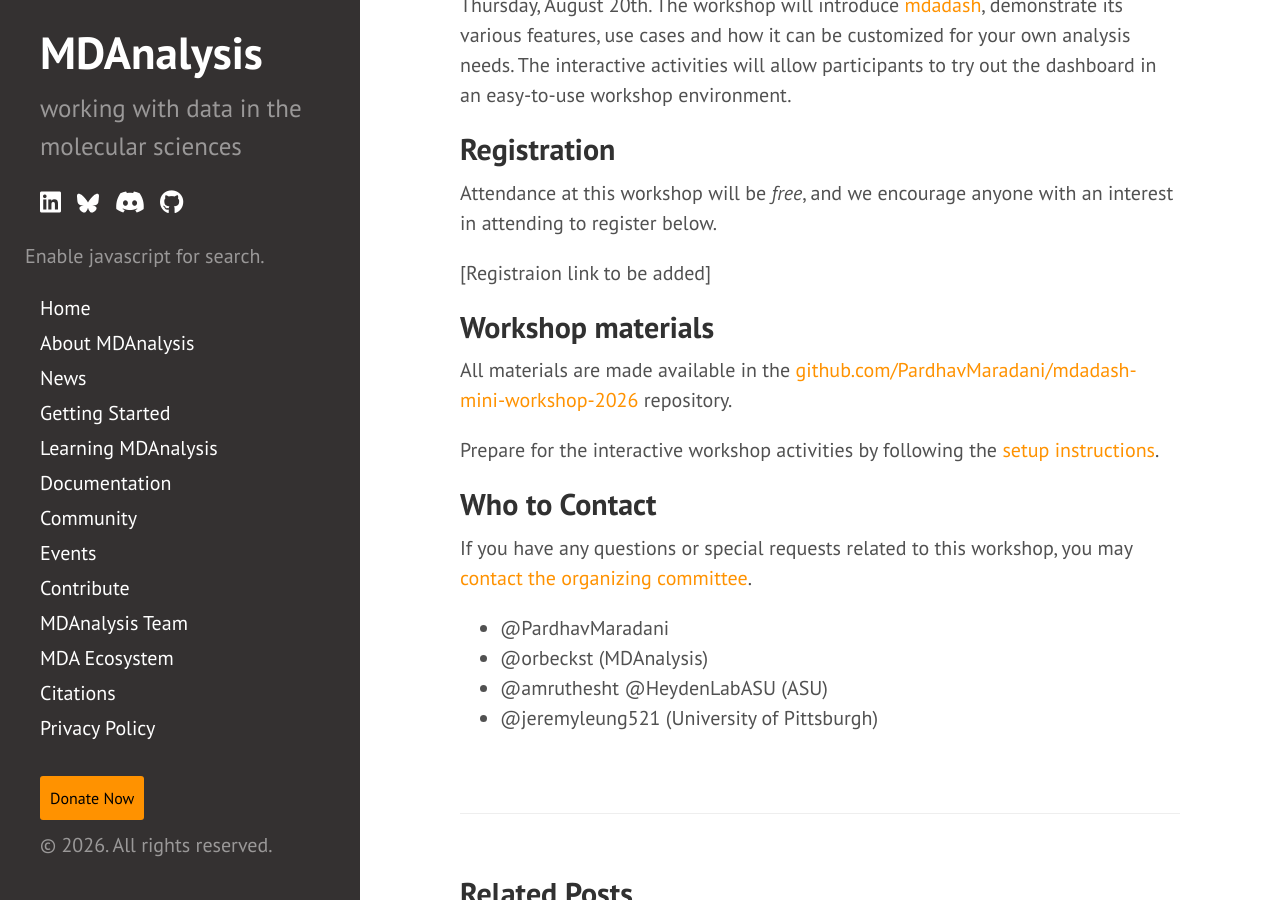
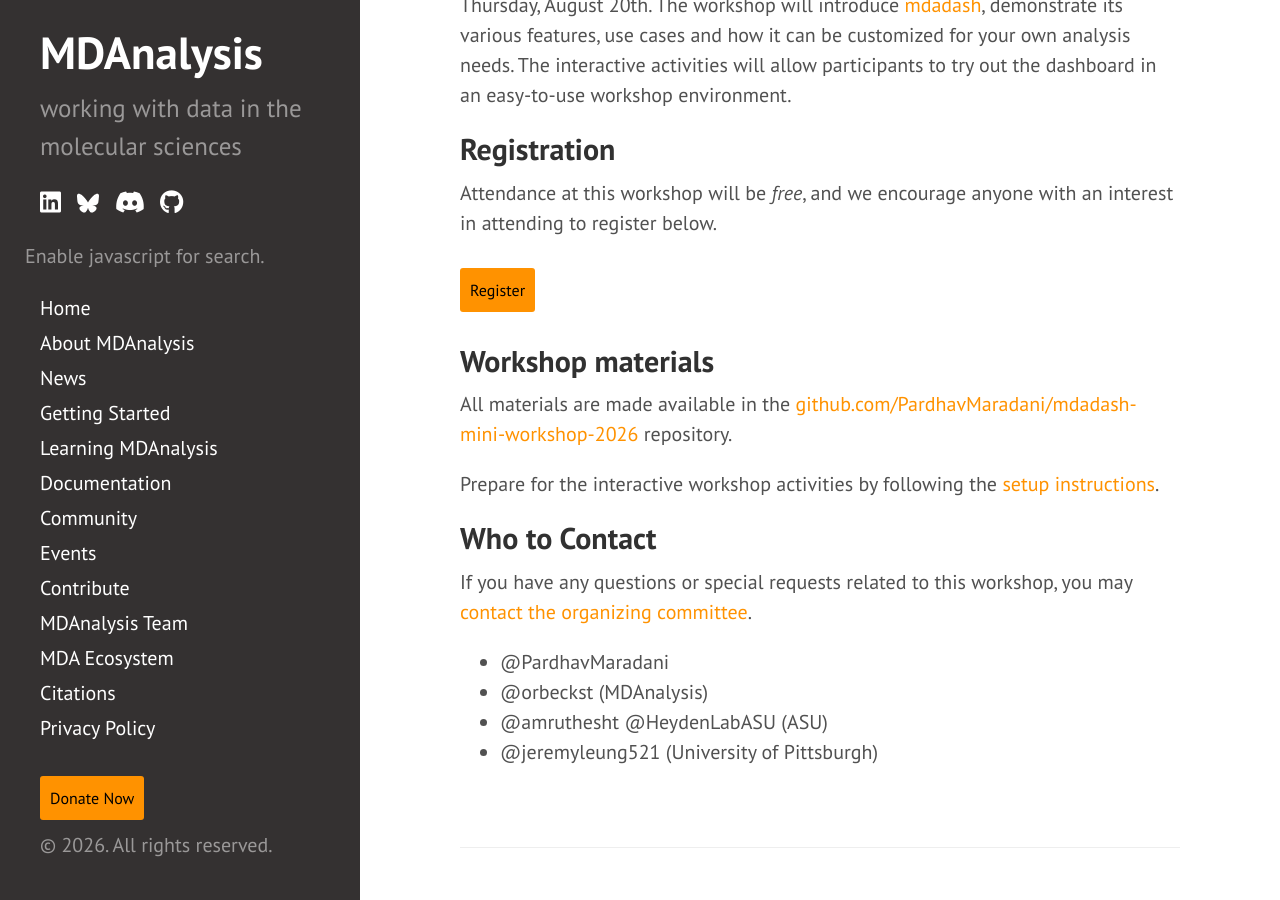
Before and after one commit to MDAnalysis/MDAnalysis.github.io, a Jekyll site: the page built from _posts/2026-08-10-mdadash-mini-workshop-2026.md, in a window 1280 px wide and 900 px high, scrolled down 1167 px. Built offline with Jekyll 4.4.1, drawn with Linux system fonts in a browser that asks for light colours; comment, search, counter and statistics services are not loaded.

Commit message:
Add registration button

```diff
--- a/_posts/2026-08-10-mdadash-mini-workshop-2026.md
+++ b/_posts/2026-08-10-mdadash-mini-workshop-2026.md
@@ -19,7 +19,7 @@ The program will run from 9:30 am to 11:30 am Pacific time (UTC 16:30 – 18:30)
 
 Attendance at this workshop will be *free*, and we encourage anyone with an interest in attending to register below.
 
-[Registraion link to be added]
+<a href="https://numfocus-org.zoom.us/meeting/register/Dq9_vPOPSrCaYVHpfJodVA" target="_blank" style="background:#FF9200;padding:10px;margin:10px 0px;text-align:center;text-decoration:none;font-size:12pt;color:#000000;display:inline-block;border-radius:3px">Register</a>
 
 ## Workshop materials
 
```
